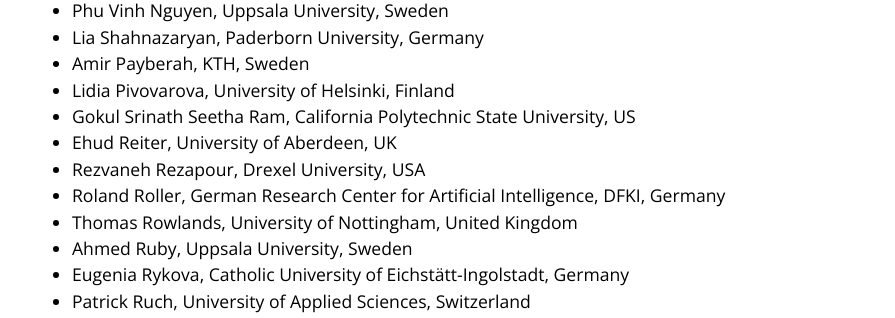
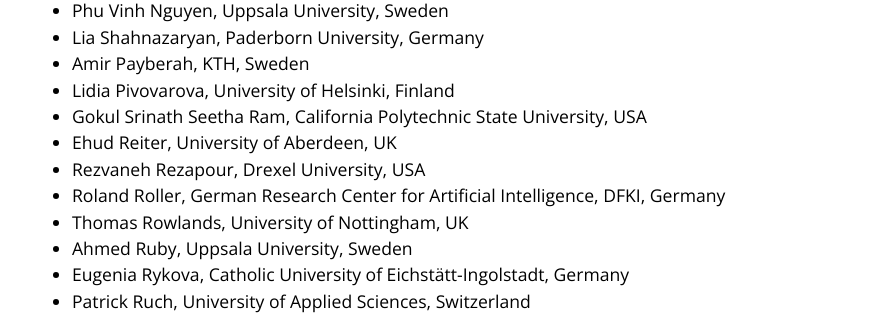
Before and after one commit to HeaLing-workshop/HeaLing-workshop.github.io, a Jekyll site: the page built from index.md, in a window 1280 px wide and 900 px high, scrolled down 4337 px. Shown: the part 156-474 px from the top of the window, without its empty margins (192-1087 px from the left). Built offline with Jekyll 4.4.1, drawn with Linux system fonts in a browser that asks for light colours.

Commit message:
update PC list

```diff
--- a/index.md
+++ b/index.md
@@ -104,11 +104,11 @@
 - Lia Shahnazaryan, Paderborn University, Germany
 - Amir Payberah, KTH, Sweden
 - Lidia Pivovarova, University of Helsinki, Finland
-- Gokul Srinath Seetha Ram, California Polytechnic State University, US
+- Gokul Srinath Seetha Ram, California Polytechnic State University, USA
 - Ehud Reiter, University of Aberdeen, UK
 - Rezvaneh Rezapour, Drexel University, USA
 - Roland Roller, German Research Center for Artificial Intelligence, DFKI, Germany
-- Thomas Rowlands, University of Nottingham, United Kingdom
+- Thomas Rowlands, University of Nottingham, UK
 - Ahmed Ruby, Uppsala University, Sweden
 - Eugenia Rykova, Catholic University of Eichstätt-Ingolstadt, Germany
 - Patrick Ruch, University of Applied Sciences, Switzerland
```
